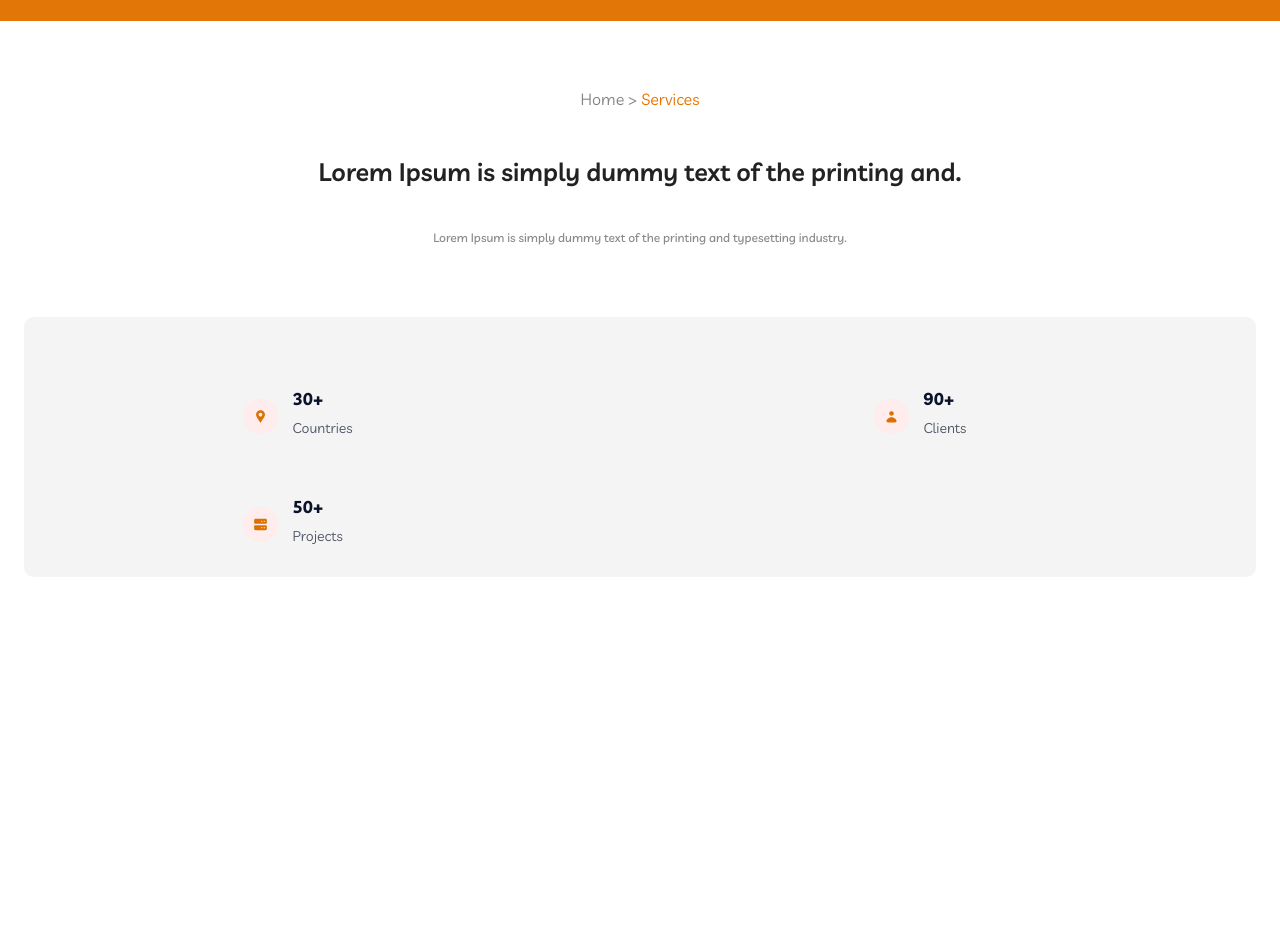
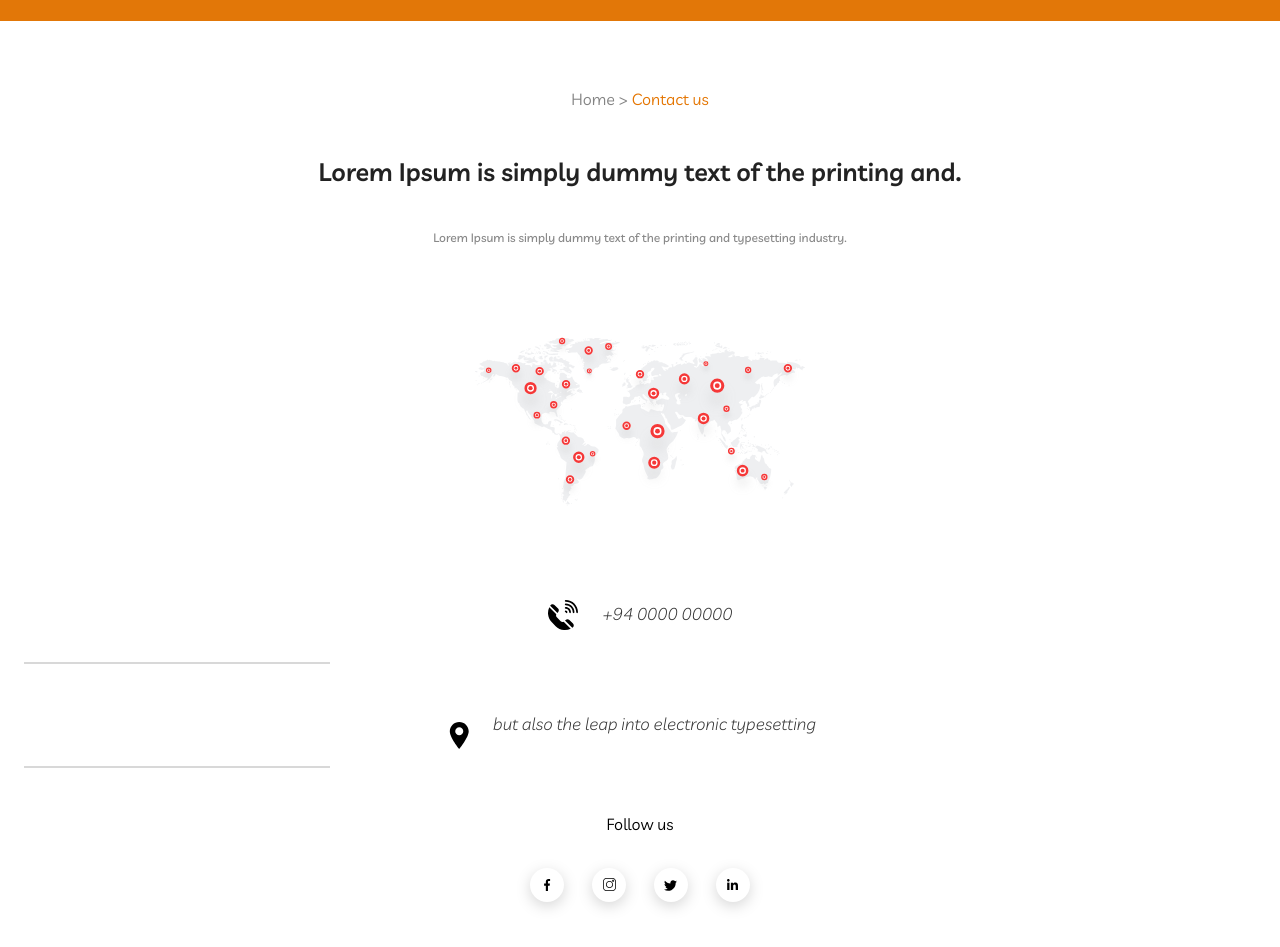
Before and after one commit to OrifxonovTuraxon/uy_ishi10, a plain HTML site: page index.html in a window 1280 px wide. Shown: the part 59-1006 px from the top of the page. Before the commit the page ends 800 px from the top, so only its background shows below. Drawn offline with Linux system fonts and the light colour scheme.

Commit message:
two section

```diff
--- a/index.html
+++ b/index.html
@@ -47,37 +47,58 @@
         </div>
     </header>
     <main>
-        <section class="services">
-            <div class="services__container container">
-                <div class="services__block">
-                    <nav class="services__nav">
-                        <a href="#" class="services__link">Home > </a>
+        <section class="contact">
+            <div class="contact__container container">
+                <div class="contact__block">
+                    <nav class="contact__nav">
+                        <a href="#" class="contact__link">Home > </a>
 
-                        <a href="#" class="services__link-right services__link "> Services</a>
+                        <a href="#" class="contact__link-right contact__link "> Contact us</a>
                     </nav>
-                    <h1 class="services__title">
+                    <h1 class="contact__title">
                         Lorem Ipsum is simply dummy text of the printing and.
                     </h1>
-                    <p class="services___text">
+                    <p class="contact___text">
                         Lorem Ipsum is simply dummy text of the printing and typesetting industry.
                     </p>
-                    <ul class="services__list">
-                        <li class="services__item">
-                            <p class="services__item-text services__item-text1">30+
-                                <span>Countries</span>
-                            </p>
-                        </li>
-                        <li class="services__item">
-                            <p class="services__item-text services__item-text2">90+
-                                <span>Clients</span>
-                            </p>
-                        </li>
-                        <li class="services__item">
-                            <p class="services__item-text services__item-text3">50+
-                                <span>Projects</span>
-                            </p>
-                        </li>
-                    </ul>
+                    <a href="#" class="contact__maps">
+                        <img src="./img/contact_img.svg" alt="maps" class="contact__img">
+
+                    </a>
+                    <div class="contact__bottom-box">
+                        <address class="contact__adress">
+                            <a href="#" class="contact__tell">+94 0000 00000</a>
+                            <span class="contact__span"></span>
+                            <a href="#" class="contact__location">but also the leap into electronic
+                                typesetting</a>
+                            <span class="contact__span"></span>
+                        </address>
+                        <div>
+                            <p class="contact__bottom-text">Follow us</p>
+                        <ul class="contact__bottom-list">
+                            <li class="contact__bottom-item">
+                                <a href="#" class="contact__bottom-link">
+                                    <img src="./img/contact_icon1.svg" alt="massanger" class="comtact__bottom-img">
+                                </a>
+                            </li>
+                            <li class="contact__bottom-item">
+                                <a href="#" class="contact__bottom-link">
+                                    <img src="./img/contact_icon2.svg" alt="massanger" class="comtact__bottom-img">
+                                </a>
+                            </li>
+                            <li class="contact__bottom-item">
+                                <a href="#" class="contact__bottom-link">
+                                    <img src="./img/contact_icon3.svg" alt="massanger" class="comtact__bottom-img">
+                                </a>
+                            </li>
+                            <li class="contact__bottom-item">
+                                <a href="#" class="contact__bottom-link">
+                                    <img src="./img/contact_icon4.svg" alt="massanger" class="comtact__bottom-img">
+                                </a>
+                            </li>
+                        </ul>
+                        </div>
+                    </div>
                 </div>
             </div>
         </section>
--- a/scss/block/_block.scss
+++ b/scss/block/_block.scss
@@ -1,2 +1,2 @@
 @import "./header";
-@import "./services";
+@import "./contact";
--- /dev/null
+++ b/scss/block/_contact.scss
@@ -0,0 +1,156 @@
+.contact{
+    padding-top: 62px;
+    padding-bottom: 135px;
+}
+.contact__block{
+    text-align: center;
+}
+.contact__nav{
+padding-bottom: 33px;
+
+}
+.contact__link{
+
+font-weight: 400;
+font-size: 16px;
+line-height: 209%;
+color: #848484;
+}
+.contact__link-right {
+    color: #e47500;
+}
+.contact__title{
+    font-weight: 600;
+font-size: 25px;
+line-height: 180%;
+text-align: center;
+color: #222;
+margin-bottom: 33px;
+}
+.contact___text{
+    font-weight: 500;
+font-size: 12px;
+line-height: 187%;
+text-align: center;
+color: #898989;
+margin-bottom: 87px;
+
+}
+.contact__img{
+    margin-bottom: 80px;
+}
+.contact__adress{
+    margin-bottom: 41px;
+   margin-right: auto;
+   margin-left: auto;
+    ;
+    span{
+        border: 0.80px solid #d8d8d8;
+width: 306px;
+height: 0px;
+display: block;
+margin-bottom: 37.5px;
+    }
+}
+.contact__tell{
+    display: block;
+    font-weight: 300;
+font-size: 17px;
+color: #333;
+margin-bottom: 38px;
+text-align: center;
+&::before{
+    content: "";
+    width: 30px;
+    height: 30px;
+    background-image: url(../../img/contact_before1.svg);
+    background-repeat: no-repeat;
+    display: inline-block;
+    position: relative;
+    top: 10px;
+    margin-right: 25px;
+
+}
+}
+.contact__location{
+    font-weight: 300;
+font-size: 17px;
+color: #333;
+margin-bottom: 32px;
+display:block;
+text-align: center;
+&::before{
+    content: "";
+    width: 29px;
+    height: 29px;
+    background-image: url(../../img/contact_before2.svg);
+    background-repeat: no-repeat;
+    display: inline-block;
+    position: relative;
+    top: 20px;
+    left: -19px;
+}
+}
+.contact__bottom-text{
+    margin-bottom: 18px;
+    font-weight: 400;
+font-size: 16px;
+line-height: 189%;
+color: #000;
+}
+.contact__bottom-list{
+
+
+    display: flex;
+    justify-content:center;
+
+}
+@media screen and (min-width:1440px) {
+    .contact{
+        padding-top: 84px;
+        padding-bottom: 201px;
+    }
+    .contact__nav{
+        padding-bottom: 15px;
+    }
+    .contact__title{
+      margin-bottom: 13px;
+      font-size: 25px;
+    }
+    .contact__text{
+        font-size: 12px;
+        margin-bottom: 93px;
+    }
+    .contact__img{
+        width: 1060px;
+        height: 537px;
+        margin-bottom: 62px;
+    }
+    .contact__bottom-box{
+        display: flex;
+        justify-content: space-between;
+       align-items: center;
+    }
+    .contact__adress{
+        display: flex;
+        justify-content:space-between;
+        gap: 100px;
+        margin-bottom: 0;
+        span{
+            transform: rotate(-90deg);
+            border: 1px solid #c2c2c2;
+width: 102px;
+height: 0px;
+        }
+        .contact__tell{
+            margin-bottom: 0;
+        }
+        .contact__location{
+            margin-bottom: 0;
+        }
+
+
+
+    }
+
+}
--- a/scss/block/_services.scss
+++ /dev/null
@@ -1,114 +0,0 @@
-.services{
-    padding-top: 62px;
-    padding-bottom: 61px;
-
-}
-.services__block{
-    text-align: center;
-}
-.services__nav{
-    padding-bottom: 33px;
-}
-.services__link{
-
-font-weight: 400;
-font-size: 16px;
-line-height: 209%;
-color: #848484;
-}
-.services__link-right{
-    color: #e47500;
-}
-.services__title{
-    font-weight: 600;
-font-size: 25px;
-line-height: 180%;
-text-align: center;
-color: #222;
-margin-bottom: 33px;
-}
-.services___text{
-    font-weight: 500;
-font-size: 12px;
-line-height: 187%;
-text-align: center;
-color: #898989;
-margin-bottom: 67px;
-}
-.services__list{
-    display: grid;
-
-    grid-template-columns: repeat(2, 1fr);
-    column-gap: 30px;
-    row-gap: 20px;
-    border-radius: 10px;
-    background-color: #f4f4f4;
-    padding-top: 32px;
-    padding-bottom: 32px;
-}
-
-.services__item-text{
-    width: 64px;
-height: 54px;
-    font-weight: 700;
-    text-align: start;
-font-size: 17px;
-line-height: 176%;
-color: #0b132a;
-display:inline-block ;
-span{
-    font-weight: 400;
-font-size: 14px;
-line-height: 214%;
-color: #4f5665;
-display: block;
-
-
-}
-}
-.services__item-text1::before{
-    content: "";
-    width: 35px;
-    height: 35px;
-    background-image: url(../../img/services_before1.svg);
-    background-repeat: no-repeat;
-   position: relative;
-  top:50px;
-  left: -50px;
-   display: block;
-   }
-   .services__item-text2::before{
-    content: "";
-    width: 35px;
-    height: 35px;
-    background-image: url(../../img/services_before2.svg);
-    background-repeat: no-repeat;
-   position: relative;
-  top:50px;
-  left: -50px;
-   display: block;
-   }
-   .services__item-text3::before{
-    content: "";
-    width: 35px;
-    height: 35px;
-    background-image: url(../../img/services_before3.svg);
-    background-repeat: no-repeat;
-   position: relative;
-  top:50px;
-  left: -50px;
-   display: block;
-   }
-   @media screen and (min-width:1440px) {
-    .services__nav{
-        padding-bottom: 15px;
-    }
-    .services{
-        padding-top: 94px;
-        padding-bottom: 77px;
-    }
-    .services__list{
-        display: flex;
-        justify-content: space-between;
-    }
-   }
```
Also changed, not shown: css/main.css, img/contact_before1.svg (added), img/contact_before2.svg (added), img/contact_icon1.svg (added), img/contact_icon2.svg (added), img/contact_icon3.svg (added), img/contact_icon4.svg (added), img/contact_img.svg (added), img/services_before1.svg (deleted), img/services_before2.svg (deleted), img/services_before3.svg (deleted), 1 other file.
